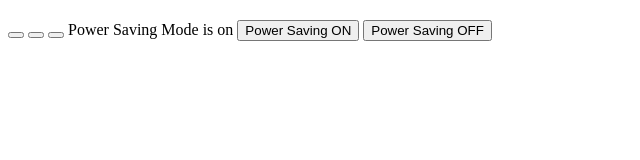
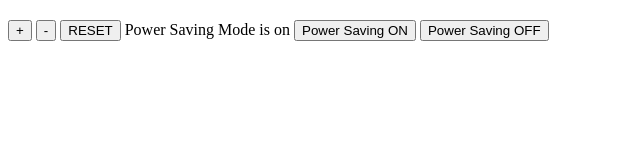
Before and after one commit to TomisinJ/JS-thermostat, a plain HTML site: page index.html in a window 1280 px wide. Shown: the whole page, without its empty margins (0-640 px from the left). Drawn offline with Linux system fonts and the light colour scheme.

Commit message:
Updated HTML

```diff
--- a/index.html
+++ b/index.html
@@ -8,10 +8,10 @@
     <section>
       <h1 id="temperature"></h1>
       <p>
-        <button id="temperature-up"></button>
-        <button id="temperature-down"></button>
-        <button id="reset-temperature"></button>
-        Power Saving Mode is <span id="PSMode">on </span>
+        <button id="temperature-up">+</button>
+        <button id="temperature-down">-</button>
+        <button id="reset-temperature">RESET</button>
+        Power Saving Mode is <span id="PSMode">on</span>
         <button id="power-saving-on">Power Saving ON</button>
         <button id="power-saving-off">Power Saving OFF</button>
       </p>
```
